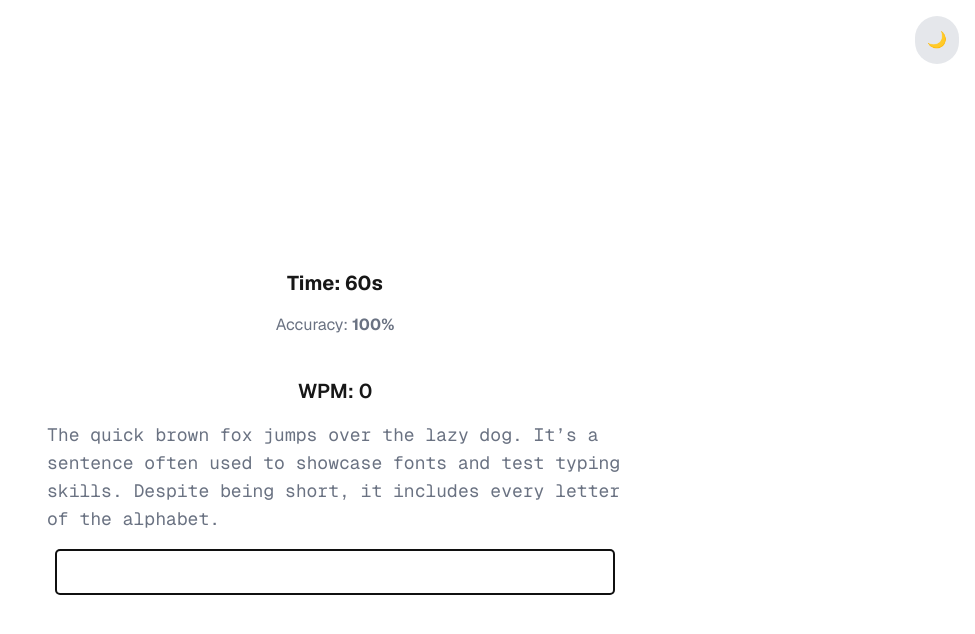
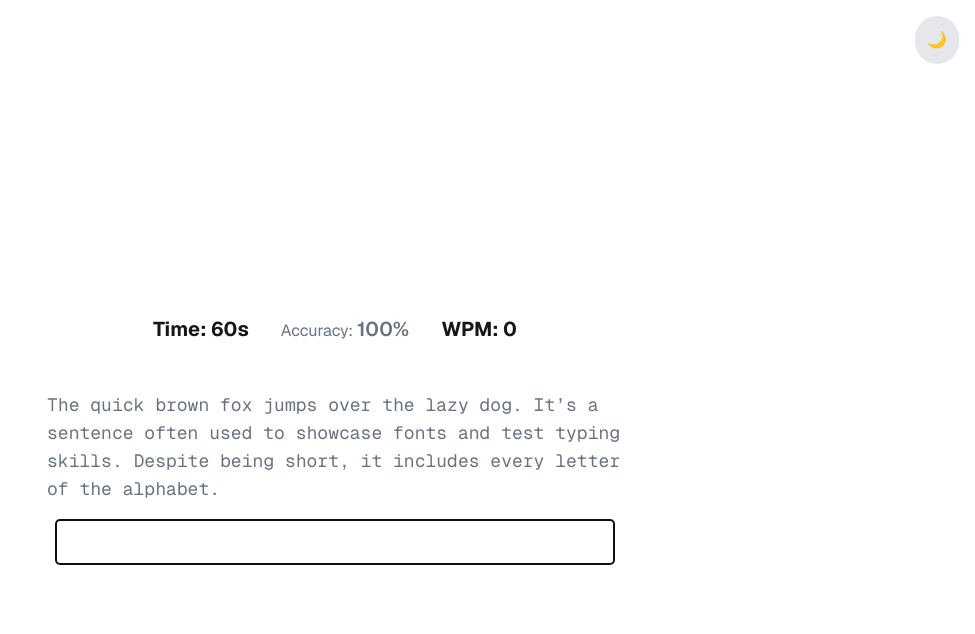
Before and after one commit to Jaylon03/typing-test, a Next.js app: page / in a window 1280 px wide. Shown: the top 634 px of the page, without its empty margins (305-1280 px from the left). Built offline with nearby package versions, Linux system fonts and the light colour scheme.

Commit message:
fixed WPM, Timer, and accuracy inlining

```diff
--- a/components/AccuracyDisplay.tsx
+++ b/components/AccuracyDisplay.tsx
@@ -16,7 +16,7 @@ const AccuracyDisplay = ({userInput, quote}: AccuracyDisplayProps) => {
 
     return (
     <div className="text-md text-gray-500 mb-2">
-        Accuracy: <span className="font-bold">{accuracy}%</span>
+        Accuracy: <span className=" text-xl font-semibold">{accuracy}%</span>
     </div>
     );
 
--- a/components/TypingTest.tsx
+++ b/components/TypingTest.tsx
@@ -71,11 +71,17 @@ const TypingTest = () => {
 
     return (
         <div className="flex flex-col items-center gap-4 max-w-xl mx-auto">
+
+           <div className="flex items-baseline justify-center gap-8 mb-6">
+
             <Timer isRunning={isRunning} onTimeUp={handleTimeUp} resetTrigger={resetTrigger}/>
             <AccuracyDisplay quote={quote} userInput={userInput} />
             <WPMDisplay userInput={userInput} passedTime={ passedTime}/>
+
+
+            </div>
+
             <QuoteDisplay quote={quote} userInput={userInput} />
-
 
            <input
                 type="text"
--- a/components/WPMDisplay.tsx
+++ b/components/WPMDisplay.tsx
@@ -17,7 +17,7 @@ export default function WPMDisplay({userInput, passedTime}: WPMDisplayProp) {
 
     return (
         <div className="text center mt-4">
-            <p className="text-xl font-semibold">WPM: {wpm}</p>
+            <p className="text-xl font-bold">WPM: {wpm}</p>
         </div>
 
     );
```
